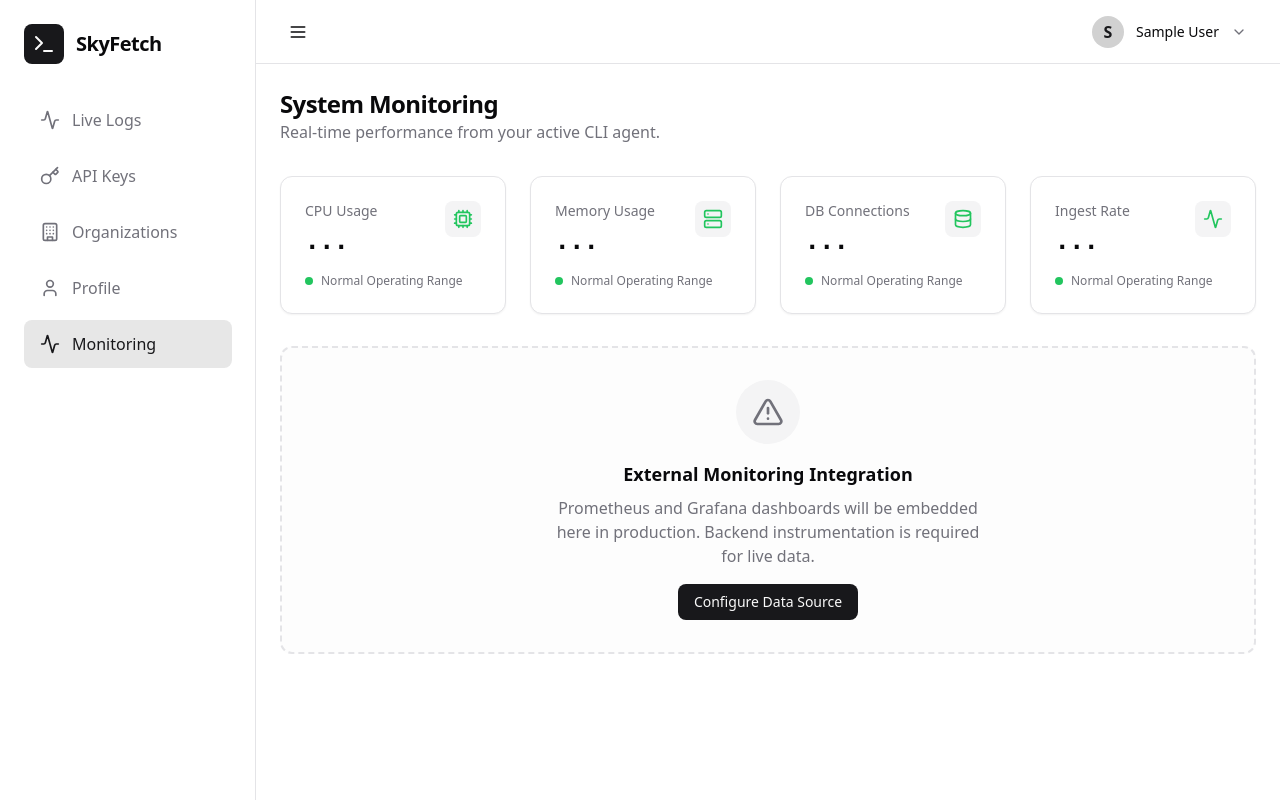
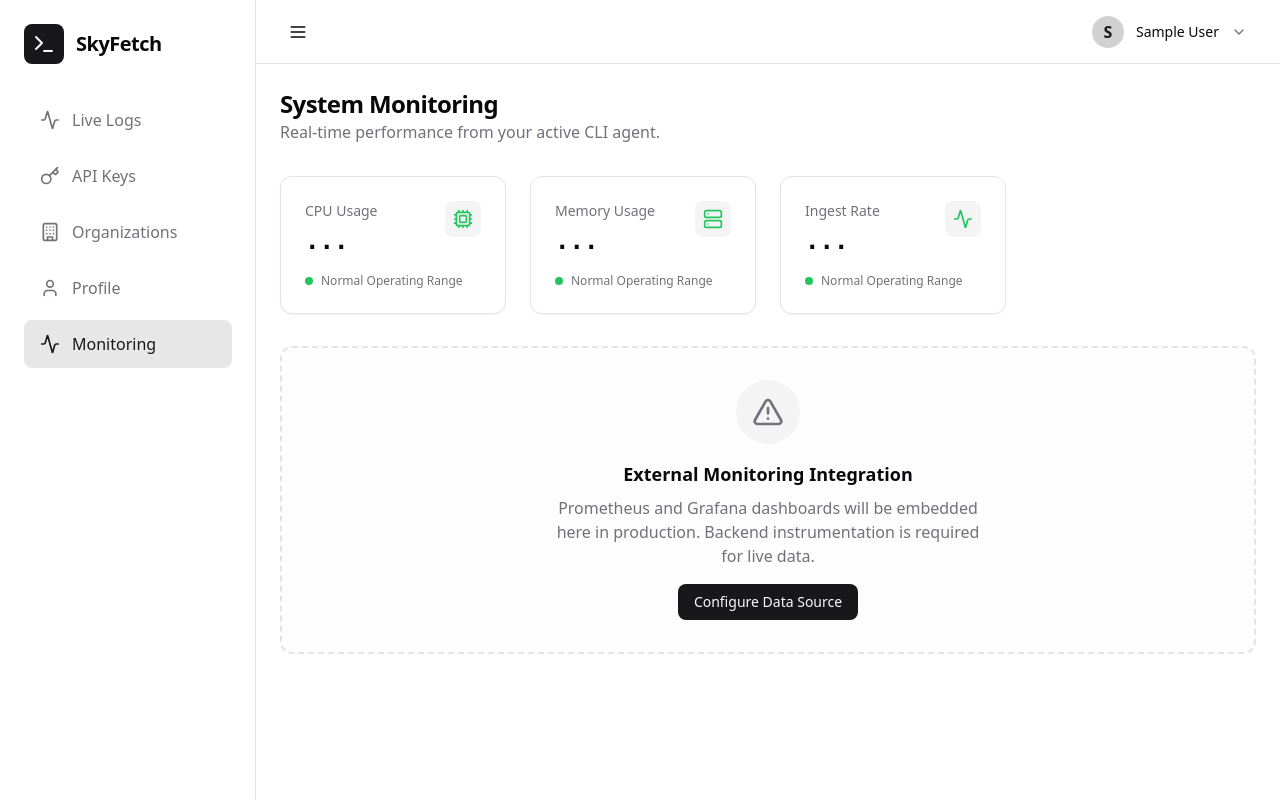
Before and after one commit to RajneeshOjha0/sky-fetch, a React (Vite) app in the folder packages/sky-fetch-web/: page /dashboard/monitoring in a window 1280 px wide. Built offline with nearby package versions, Linux system fonts and the light colour scheme; no server answers; sample sign-in values are in the browser's storage.

Commit message:
remove db connections view from moretering

```diff
--- a/packages/sky-fetch-web/src/pages/MonitoringView.jsx
+++ b/packages/sky-fetch-web/src/pages/MonitoringView.jsx
@@ -98,12 +98,12 @@ const MonitoringView = () => {
                     value={metrics.memory.value}
                     status={metrics.memory.status}
                 />
-                <MetricCard
+                {/* <MetricCard
                     icon={Database}
                     label="DB Connections"
                     value={metrics.db.connections}
                     status={metrics.db.status}
-                />
+                /> */}
                 <MetricCard
                     icon={Activity}
                     label="Ingest Rate"
```
